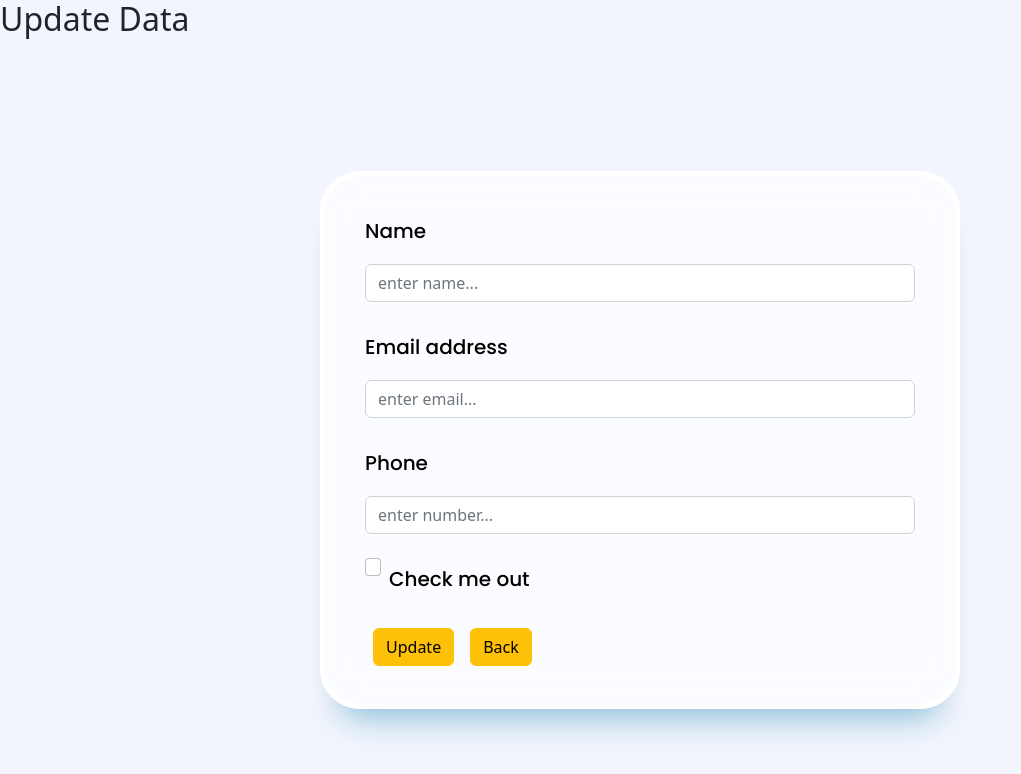
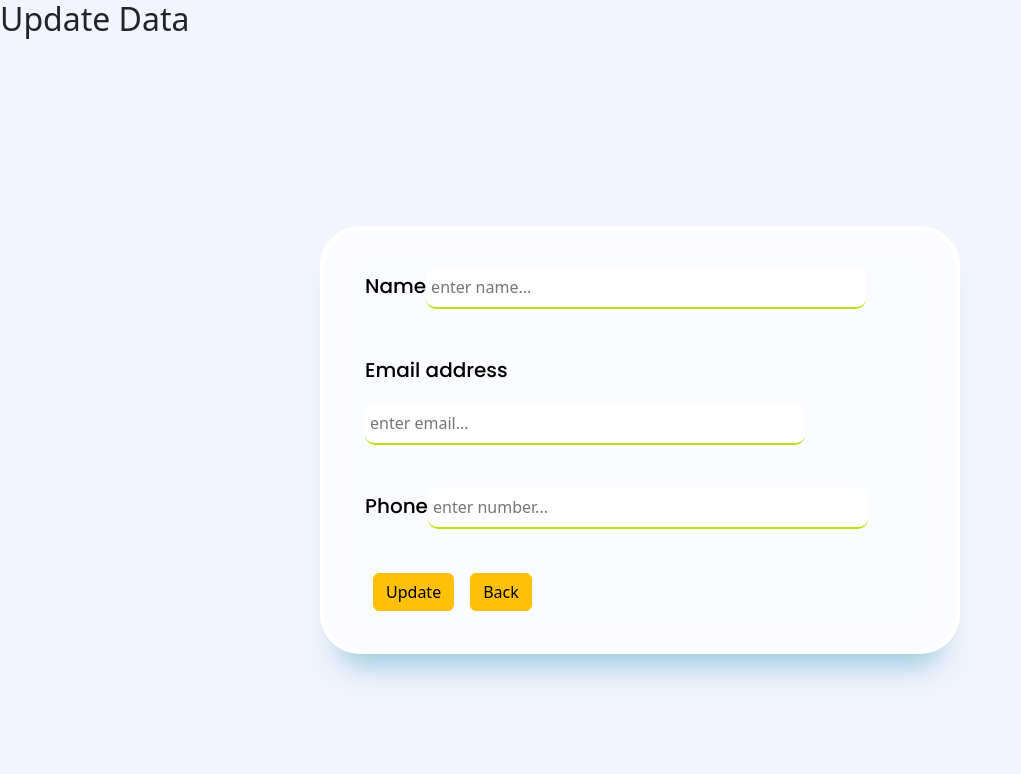
Before and after one commit to Mdsamir92/crud, a React (Create React App) app: page /update/1 in a window 1280 px wide. Shown: the top 774 px of the page, without its empty margins (0-1021 px from the left). Built offline with nearby package versions, Linux system fonts and the light colour scheme.

Commit message:
Update Update.js

```diff
--- a/src/components/Update.js
+++ b/src/components/Update.js
@@ -61,20 +61,15 @@ function Update() {
         <form >
           <div className="mb-3">
             <label className="form-label">Name</label>
-            <input type="text" className="form-control" placeholder='enter name...' value={name} onChange={(e) => setName(e.target.value)} />
+            <input type="text"  placeholder='enter name...' value={name} onChange={(e) => setName(e.target.value)} />
           </div>
           <div className="mb-3">
             <label className="form-label">Email address</label>
-            <input type="email" className="form-control" placeholder='enter email...' value={email} onChange={(e) => setEmail(e.target.value)} />
+            <input type="email"  placeholder='enter email...' value={email} onChange={(e) => setEmail(e.target.value)} />
           </div>
           <div className="mb-3">
             <label className="form-label">Phone</label>
-            <input type="number" className="form-control" maxLength="10"   placeholder='enter number...' value={phone} onChange={(e) => setPhone(e.target.value)} />
-          </div>
-          <div className="mb-3 form-check">
-            <input type="checkbox" className="form-check-input" />
-            <label className="form-check-label">Check me out</label>
-
+            <input type="number"  placeholder='enter number...' value={phone} onChange={(e) => setPhone(e.target.value)} />
           </div>
           <button type="submit" className="btn btn-warning mx-2" onClick={handleSubmit} >Update</button>
           <Link to="/read">
```
